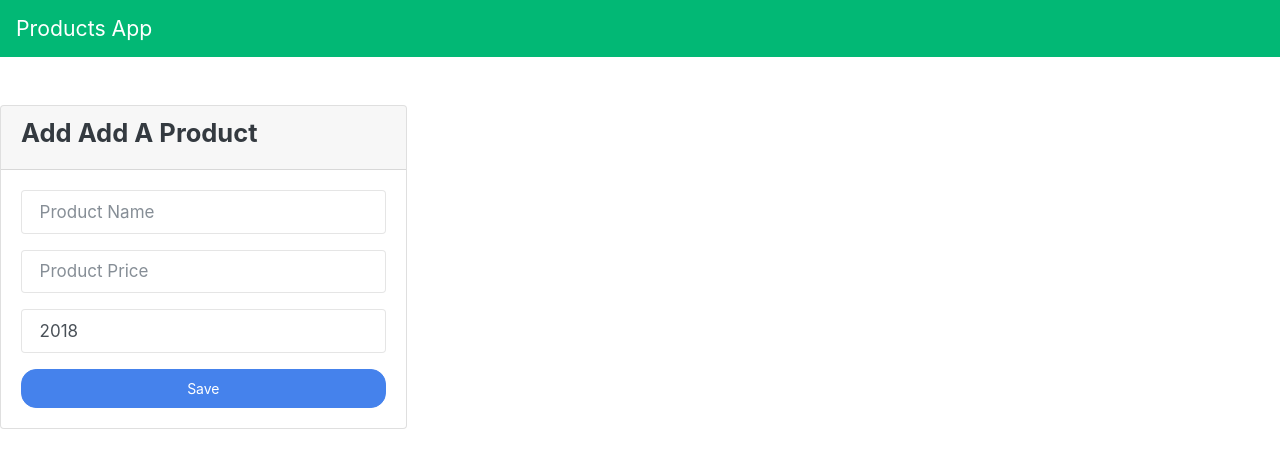
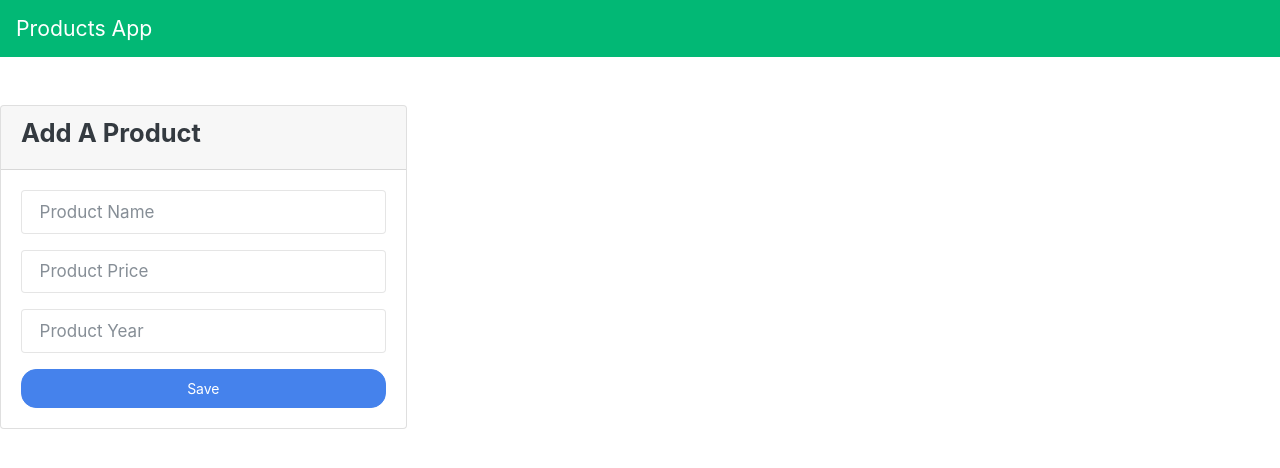
Before and after one commit to dbriceno10/aplicacion-de-productos-2, a website: page index.html in a window 1280 px wide. Drawn offline with nearby package versions, Linux system fonts and the light colour scheme.

```diff
--- a/index.html
+++ b/index.html
@@ -25,7 +25,7 @@
             <div class="col-md-4">
                 <div class="card">
                     <div class="card-header">
-                        <h4>Add Add A Product</h4>
+                        <h4>Add A Product</h4>
                     </div>
                     <form id="product-form" class="card-body">
                         <div class="form-group">
@@ -36,8 +36,8 @@
                                 class="form-control" required>
                         </div>
                         <div class="form-group">
-                            <input type="number" id="year" min="1900" max="2099" step="1" value="2018"
-                                class="form-control" required>
+                            <input type="number" id="year" min="1900" max="2099" step="1"
+                                class="form-control" placeholder="Product Year" required>
                         </div>
                         <input type="submit" value="Save" class="btn btn-primary btn-block">
                     </form>
```
